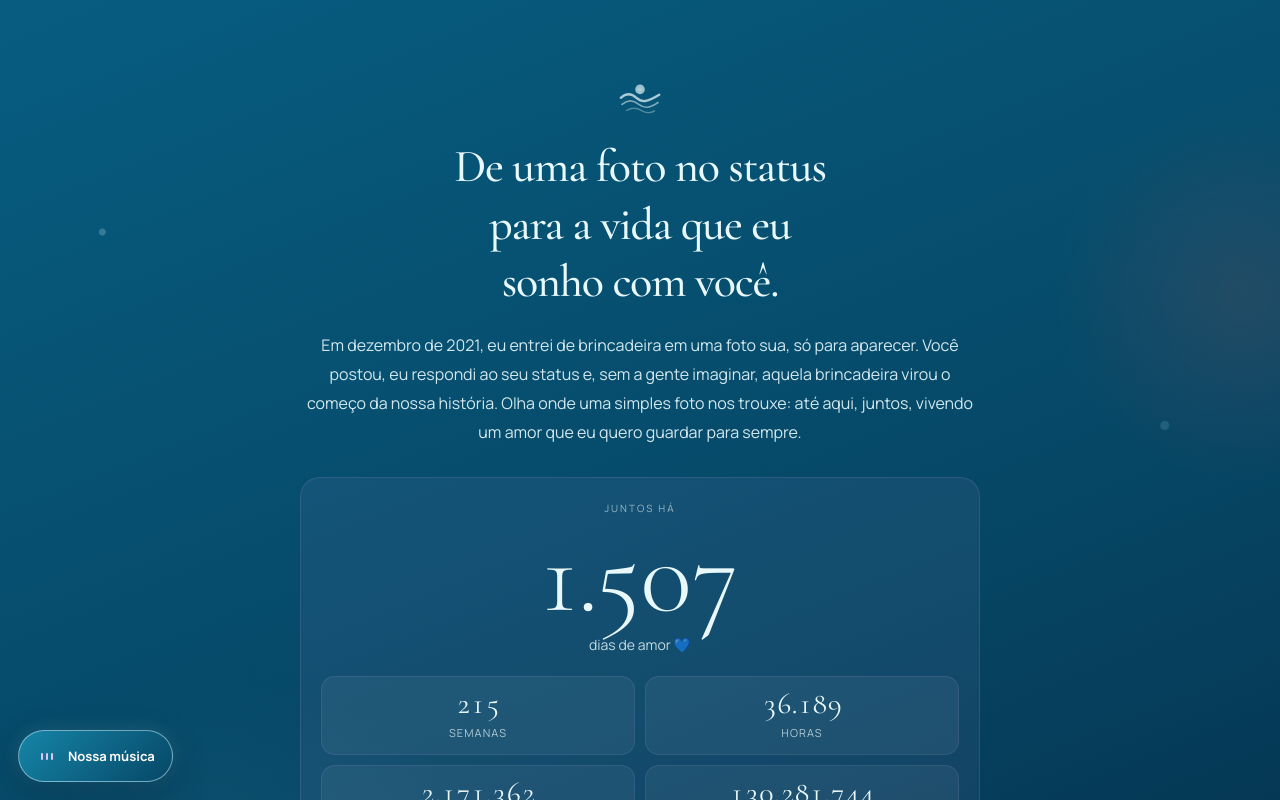
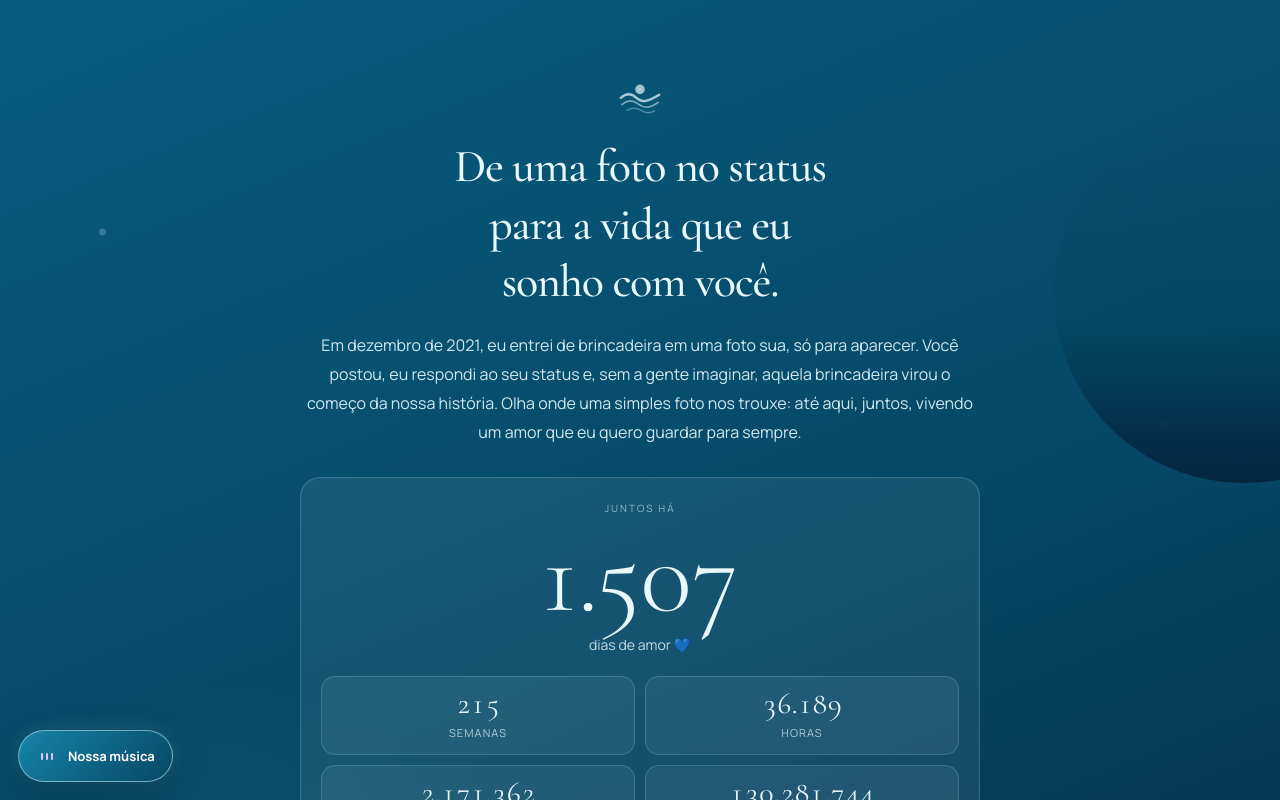
Before and after one commit to Felipe-fbastos/Site_Rebecca, a React (Vite) app: page / in a window 1280 px wide. Both pictures are taken after a click on the button "Abrir meu presente 💙". Built offline with nearby package versions, Linux system fonts and the light colour scheme; the HTML template or start-up script is replaced by a standard one.

Commit message:
Remove tons violetas da primeira secao

```diff
--- a/src/App.tsx
+++ b/src/App.tsx
@@ -250,14 +250,14 @@ function EnvelopeScreen({ onOpen }: { onOpen: () => void }) {
       </div>
 
       {/* Ambient glows */}
-      <div style={{
+      <div className="hero-ambient hero-ambient--top" style={{
         position: 'absolute', width: 420, height: 420, borderRadius: '50%',
         background: 'radial-gradient(circle, rgba(255,214,125,0.2) 0%, rgba(197,131,214,0.1) 38%, transparent 70%)',
         top: '5%', left: '50%', transform: 'translateX(-50%)',
         animation: 'gentleGlow 4s ease-in-out infinite',
         pointerEvents: 'none',
       }}/>
-      <div style={{
+      <div className="hero-ambient hero-ambient--bottom" style={{
         position: 'absolute', width: 260, height: 260, borderRadius: '50%',
         background: 'radial-gradient(circle, rgba(255,196,111,0.16) 0%, transparent 70%)',
         bottom: '10%', right: '5%',
@@ -411,7 +411,7 @@ function HeroSection() {
       position: 'relative',
       overflow: 'hidden',
     }}>
-      <div style={{
+      <div className="hero-horizon" style={{
         position: 'absolute', width: 380, height: 380, borderRadius: '50%',
         background: 'radial-gradient(circle, rgba(136,84,208,0.16) 0%, transparent 70%)',
         top: '8%', right: '-12%', pointerEvents: 'none',
@@ -462,7 +462,7 @@ function HeroSection() {
         </FadeIn>
 
         <FadeIn delay={0.4}>
-          <div style={{
+          <div className="hero-counter" style={{
             marginBottom: 28,
             padding: '22px 20px',
             borderRadius: 20,
@@ -503,7 +503,7 @@ function HeroSection() {
               }}
             >
               {extraTime.map(unit => (
-                <div key={unit.label} style={{
+                <div className="hero-time-unit" key={unit.label} style={{
                   padding: '12px 8px',
                   borderRadius: 14,
                   background: 'rgba(255,249,245,0.055)',
@@ -544,7 +544,7 @@ function HeroSection() {
         {/* Photos — substituíveis com fotos reais do casal */}
         <FadeIn delay={0.6}>
           <div style={{ position: 'relative', height: 210, marginBottom: 28 }}>
-            <div style={{
+            <div className="hero-photo-main" style={{
               position: 'absolute',
               left: 20, right: 20, top: 0,
               height: 192,
@@ -555,7 +555,7 @@ function HeroSection() {
               <PhotoPlaceholder label="Foto principal de vocês" />
               <div style={{ position: 'absolute', inset: 0, background: 'linear-gradient(to bottom, transparent 40%, rgba(33,11,54,0.48) 100%)' }} />
             </div>
-            <div style={{
+            <div className="hero-photo-memory hero-photo-memory--left" style={{
               position: 'absolute', left: 0, bottom: -4,
               width: 88, height: 88,
               borderRadius: 14, overflow: 'hidden',
@@ -564,7 +564,7 @@ function HeroSection() {
             }}>
               <PhotoPlaceholder label="Uma memória" compact />
             </div>
-            <div style={{
+            <div className="hero-photo-memory hero-photo-memory--right" style={{
               position: 'absolute', right: 0, bottom: -4,
               width: 78, height: 78,
               borderRadius: 12, overflow: 'hidden',
--- a/src/index.css
+++ b/src/index.css
@@ -2192,6 +2192,47 @@ body {
   box-shadow: 0 12px 36px rgba(0, 49, 72, 0.38) !important;
 }
 
+/* A abertura usa apenas a paleta oceânica, inclusive nos elementos que antes
+   recebiam violeta por estilos locais. */
+.iemanja-theme .hero-section .hero-ambient--top {
+  background: radial-gradient(circle, rgba(114, 199, 220, 0.24) 0%, transparent 70%) !important;
+  filter: none !important;
+}
+
+.iemanja-theme .hero-section .hero-ambient--bottom {
+  background: radial-gradient(circle, rgba(223, 247, 255, 0.14) 0%, transparent 70%) !important;
+  filter: none !important;
+}
+
+.iemanja-theme .hero-section .hero-horizon {
+  background: linear-gradient(to bottom, transparent 0%, rgba(3, 71, 99, 0.62) 58%, #03263f 100%) !important;
+  filter: none !important;
+}
+
+.iemanja-theme .hero-counter {
+  background: rgba(223, 247, 255, 0.07) !important;
+  border-color: rgba(179, 230, 241, 0.2) !important;
+  box-shadow: inset 0 1px 0 rgba(255, 255, 255, 0.04);
+}
+
+.iemanja-theme .hero-time-unit {
+  background: rgba(223, 247, 255, 0.065) !important;
+  border-color: rgba(179, 230, 241, 0.18) !important;
+}
+
+.iemanja-theme .hero-photo-main {
+  box-shadow: 0 20px 60px rgba(0, 29, 47, 0.62) !important;
+}
+
+.iemanja-theme .hero-photo-main > div:last-child {
+  background: linear-gradient(to bottom, transparent 40%, rgba(1, 36, 55, 0.62) 100%) !important;
+}
+
+.iemanja-theme .hero-photo-memory {
+  border-color: rgba(179, 230, 241, 0.48) !important;
+  box-shadow: 0 10px 28px rgba(0, 29, 47, 0.55) !important;
+}
+
 .iemanja-theme .timeline-entry > div:first-child,
 .iemanja-theme .timeline-entry [style*="background:"],
 .iemanja-theme .notes-grid button,
```
